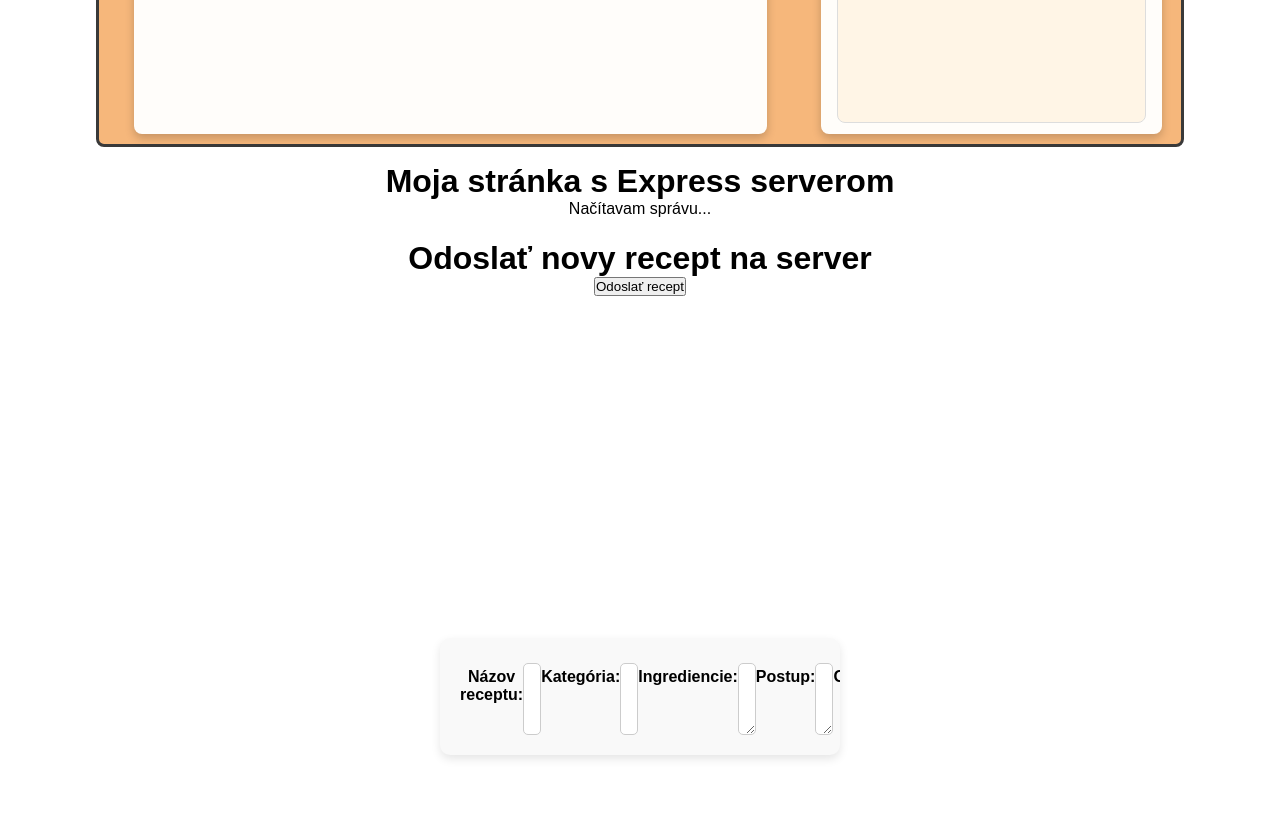
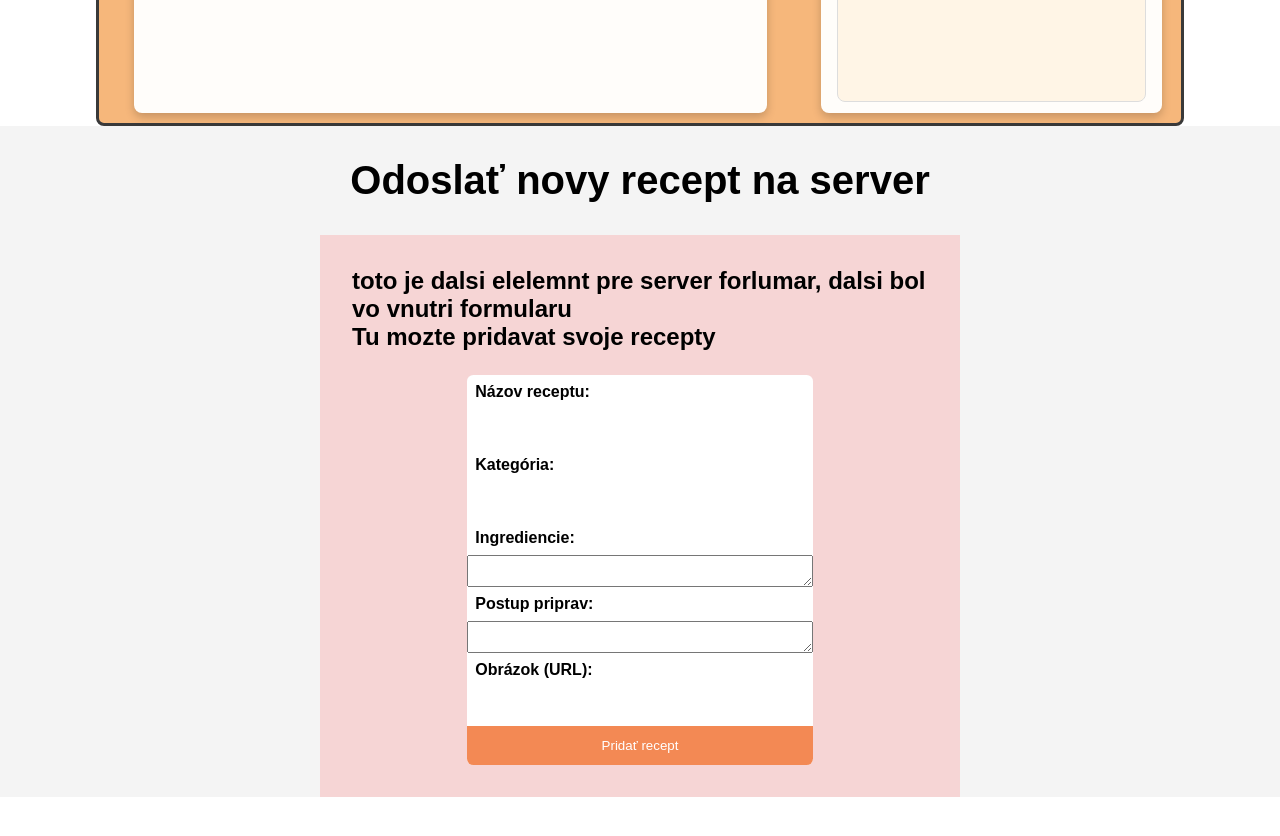
Before and after one commit to tajfunik/Recepty, a website with bundled scripts: page public/index.html in a window 1280 px wide. Shown: the part 1380-2216 px from the top of the page. After the commit the page ends 2177 px from the top, so only its background shows below. Built offline with nearby package versions, Linux system fonts and the light colour scheme; files whose address does not match are found by name.

Commit message:
uprava formulara na pridanie novych receptov priamo na stranke

```diff
--- a/public/css/main.css
+++ b/public/css/main.css
@@ -226,52 +226,40 @@ form button:hover {
 
 
 /*----------------------------------Formular na pridanie receptu ----------------------------------------*/
-.formular {
-    display: flex;
-    justify-content: center; /* Horizontálne centrovanie */
-    align-items: center; /* Vertikálne centrovanie */
-    height: 100vh; /* Výška na celú obrazovku */
+/* Celá stránka – centrovanie obsahu */
+.serverInfo {
+    margin: 0 auto;
+    background-color: #f4f4f4; /* Svetlé pozadie */
+    min-height: 40rem;
+}
+.serverInfo h1{
+    text-align: center;
+    padding: 2rem 0;
+    font-size: 2.5rem;
+}
+.serverFormular{
+    width: 50%;
+    margin: 0 auto;
+    height: auto;
+    background-color: rgb(246, 213, 213);
+    padding: 2rem;
 }
 
-form {
-    width: 100%;
-    max-width: 400px;
-    background-color: #f9f9f9;
-    padding: 20px;
-    border-radius: 10px;
-    box-shadow: 0 4px 10px rgba(0, 0, 0, 0.1); /* Jemný tieň */
+.formularNaVytvorenie{
+    width: 60%;
+    margin: 0 auto;
+    display: flex;
+    flex-direction: column;
+    margin-top: 1.5rem;
 }
 
-/* Štýly pre inputy a textarea */
-form label {
+.serverFormular label {
     display: block;
     font-weight: bold;
-    margin-top: 10px;
+    padding: 0.5rem;
 }
-
-form input,
-form textarea {
+.serverFormular input {
+    display: block;
     width: 100%;
-    padding: 8px;
-    margin-top: 5px;
-    border: 1px solid #ccc;
-    border-radius: 5px;
-    font-size: 16px;
+    padding: 0.75rem;
 }
-
-/* Štýly pre tlačidlo */
-form button {
-    width: 100%;
-    padding: 10px;
-    margin-top: 15px;
-    border: none;
-    background-color: #28a745;
-    color: white;
-    font-size: 18px;
-    border-radius: 5px;
-    cursor: pointer;
-}
-
-form button:hover {
-    background-color: #218838;
-}
--- a/public/css/style.css
+++ b/public/css/style.css
@@ -8,12 +8,3 @@
 html {
     scroll-behavior: smooth;
 }
-
-.serverInfo{
-    text-align: center;
-    height: auto;
-    margin-top: 1rem;
-}
-#message{
-    height: 2.5rem;
-}
--- a/public/index.html
+++ b/public/index.html
@@ -86,25 +86,28 @@
 
         </div>
         <div class="serverInfo">
-            <h1>Moja stránka s Express serverom</h1>
-            <p id="message">Načítavam správu...</p>
+            <h1>Odoslať novy recept na server</h1>
+            <div class="serverFormular">
+                <h2>toto je dalsi elelemnt pre server forlumar, dalsi bol vo vnutri formularu</h2>
+                <h2>Tu mozte pridavat svoje recepty</h2>
+                <form class="formularNaVytvorenie">
+                    <label for="title">Názov receptu:</label>
+                    <input type="text" id="title" name="title" required>
 
-            <h1>Odoslať novy recept na server</h1>
-            <button id="sendButton">Odoslať recept</button>
-            <div class="formular">
-                <form id="recipe-form">
-                    <label for="title">Názov receptu:</label>
-                    <input type="text" id="title" name="title" required><br>
                     <label for="category">Kategória:</label>
-                    <input type="text" id="category" name="category" required><br>
+                    <input type="text" id="category" name="category" required>
+
                     <label for="ingredients">Ingrediencie:</label>
-                    <textarea id="ingredients" name="ingredients" required></textarea><br>
-                    <label for="steps">Postup:</label>
-                    <textarea id="steps" name="steps" required></textarea><br>
+                    <textarea id="ingredients" name="ingredients" required></textarea>
+
+                    <label for="steps">Postup priprav:</label>
+                    <textarea id="steps" name="steps" required></textarea>
+
                     <label for="image">Obrázok (URL):</label>
-                    <input type="text" id="image" name="image"><br>
+                    <input type="text" id="image" name="image">
+
                     <button type="submit">Pridať recept</button>
-                  </form>
+                </form>
             </div>
         </div>
 
```
